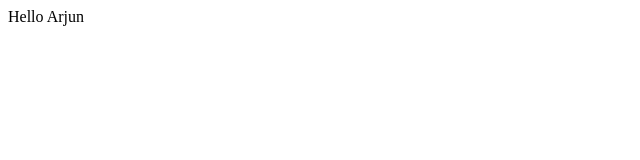
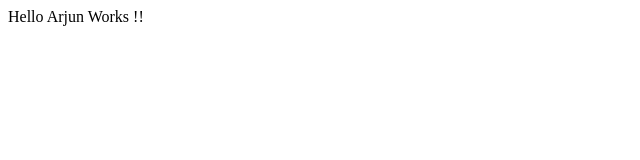
Before and after one commit to forarjun/forarjun.github.io, a plain HTML site: page index.html in a window 1280 px wide. Shown: the full height of the page, 0-640 px from the left. Drawn offline with Linux system fonts and the light colour scheme.

Commit message:
Update index.html

```diff
--- a/index.html
+++ b/index.html
@@ -1,7 +1,7 @@
 <html>
 <head>
 <body>
-Hello Arjun
+Hello Arjun Works !!
 </body>
 </head>
 </html>
```
